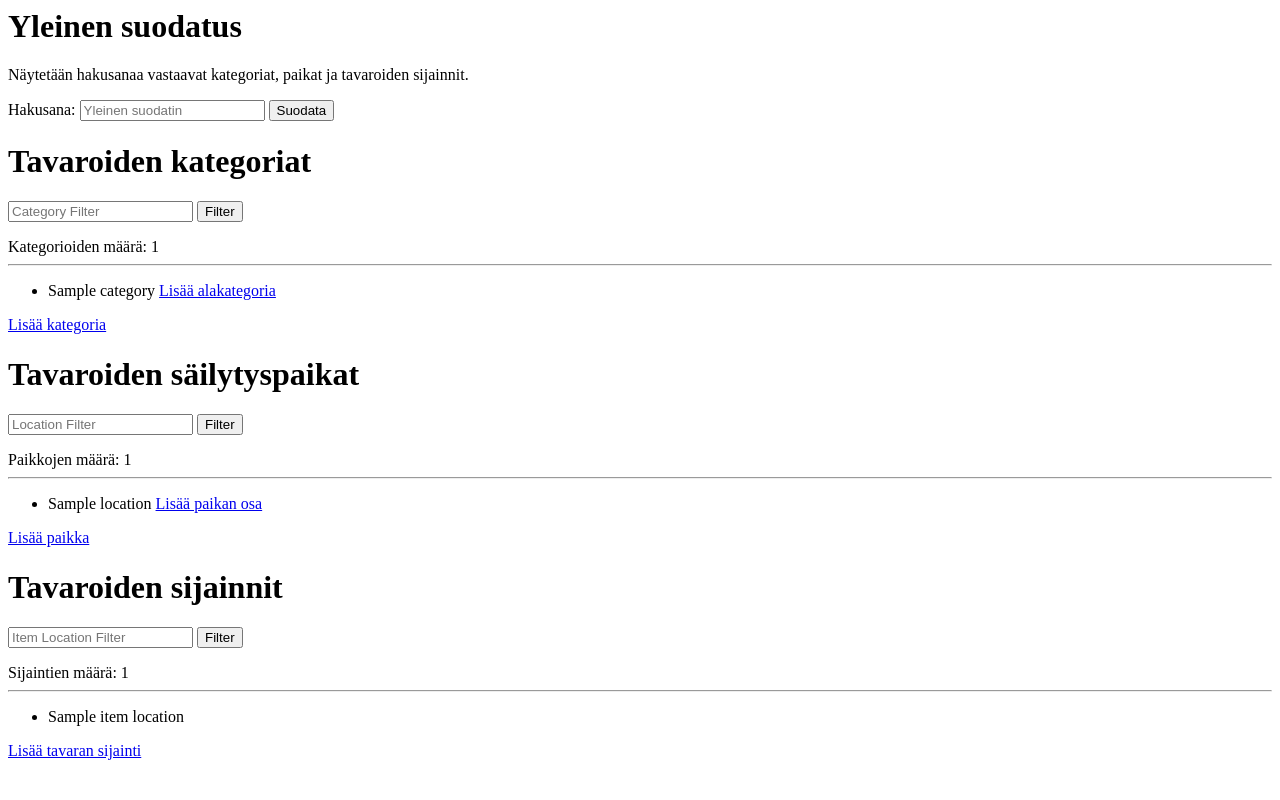
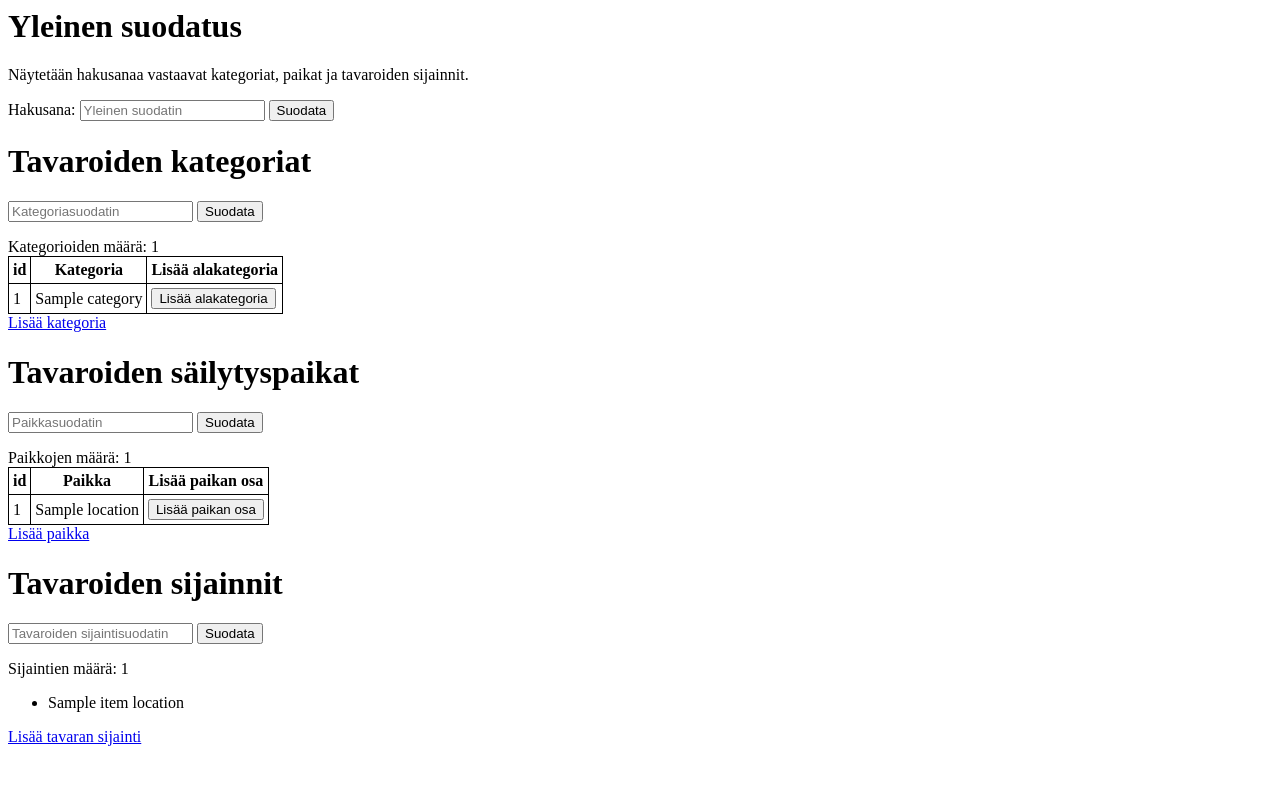
Before and after one commit to tonimalin/item-management-system, a Flask app: template templates/results.html in a window 1280 px wide. Run offline with Flask 3, Linux system fonts and the light colour scheme; the template is opened without the code that fills it: most values are stand-ins (such as "Sample title", 1, 10 or a date in 2020).

Commit message:
Add UI improvements: HTML tables for results, JavaScript activates last used filter field.

```diff
--- a/templates/results.html
+++ b/templates/results.html
@@ -1,3 +1,25 @@
+<style>
+    table, th, td {
+      border: 1px solid black;
+      border-collapse: collapse; /* Ensures borders don't double up */
+    }
+    th, td {
+      padding: 4px;
+    }
+</style>
+
+<script>
+    window.onload = function() {
+        let activeFilter = "{{ session.get('active_filter') }}";
+        if (activeFilter) {
+            let inputField = document.getElementsByName(activeFilter + '_filter')[0];
+            if (inputField) {
+                inputField.querySelector('input[type="text"]').focus();
+            }
+        }
+    };
+</script>
+
 {% if session.username %}
 <p>Olet kirjautunut nimellä {{ session.username }}</p>
 <a href="/logout">Kirjaudu ulos</a>
@@ -14,49 +36,71 @@
 
 <h1>Tavaroiden kategoriat</h1>
 <form method="GET" action="/results" name="category_filter">
-    <input type="text" name="category" value="{{ session.get('category', '') }}" placeholder="Category Filter">
-    <input type="submit" value="Filter">
+    <input type="text" name="category" value="{{ session.get('category', '') }}" placeholder="Kategoriasuodatin">
+    <input type="submit" value="Suodata">
 </form>
 Kategorioiden määrä: {{ category_count }}
-<hr>
-<ul>
-{% for category in categories %}
-    <li>
-        {{ category[1] }}
-        <a href="{{ url_for('add_subcategory', category_id=category[0], category_path=category[1]) }}">Lisää alakategoria</a>
-
-    </li>
-{% endfor %}
-</ul>
+<table>
+    <thead>
+        <tr>
+            <th>id</th>
+            <th>Kategoria</th>
+            <th>Lisää alakategoria</th>
+        </tr>
+    </thead>
+    <tbody>
+    {% for category in categories %}
+        <tr>
+            <td>{{ category[0] }}</td>
+            <td>{{ category[1] }}</td>
+            <td>
+                <a href="{{ url_for('add_subcategory', category_id=category[0], category_path=category[1]) }}">
+                    <button type="button">Lisää alakategoria</button>
+                </a>
+            </td>
+        </tr>
+    {% endfor %}
+    </tbody>
+</table>
 <a href="/new_category">Lisää kategoria</a>
 
 
 <h1>Tavaroiden säilytyspaikat</h1>
 <form method="GET" action="/results" name="location_filter">
-    <input type="text" name="location" value="{{ session.get('location', '') }}" placeholder="Location Filter">
-    <input type="submit" value="Filter">
+    <input type="text" name="location" value="{{ session.get('location', '') }}" placeholder="Paikkasuodatin">
+    <input type="submit" value="Suodata">
 </form>
 Paikkojen määrä: {{ location_count }}
-<hr>
-<ul>
-{% for location in locations %}
-    <li>
-        {{ location[1] }}
-        <a href="{{ url_for('add_sublocation', location_id=location[0], location_path=location[1]) }}">Lisää paikan osa</a>
-
-    </li>
-{% endfor %}
-</ul>
-<a href="/new_location">Lisää paikka</a>
+<table>
+    <thead>
+        <tr>
+            <th>id</th>
+            <th>Paikka</th>
+            <th>Lisää paikan osa</th>
+        </tr>
+    </thead>
+    <tbody>
+    {% for location in locations %}
+        <tr>
+            <td>{{ location[0] }}</td>
+            <td>{{ location[1] }}</td>
+            <td>
+                <a href="{{ url_for('add_sublocation', location_id=location[0], location_path=location[1]) }}">
+                    <button type="button">Lisää paikan osa</button>
+                </a>
+            </td>
+        </tr>
+    {% endfor %}
+    </tbody>
+</table><a href="/new_location">Lisää paikka</a>
 
 
 <h1>Tavaroiden sijainnit</h1>
 <form method="GET" action="/results" name="item_location_filter">
-    <input type="text" name="item_location" value="{{ session.get('item_location', '') }}" placeholder="Item Location Filter">
-    <input type="submit" value="Filter">
+    <input type="text" name="item_location" value="{{ session.get('item_location', '') }}" placeholder="Tavaroiden sijaintisuodatin">
+    <input type="submit" value="Suodata">
 </form>
 Sijaintien määrä: {{ item_location_count }}
-<hr>
 <ul>
 {% for item_location in item_locations %}
     <li>
```
